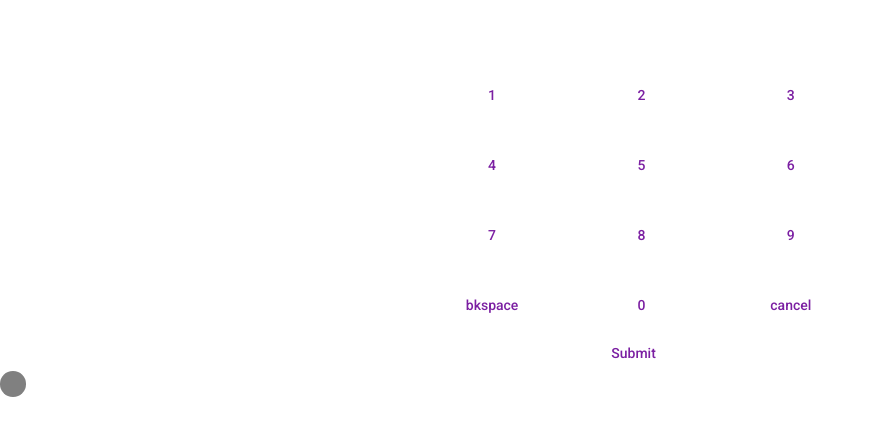
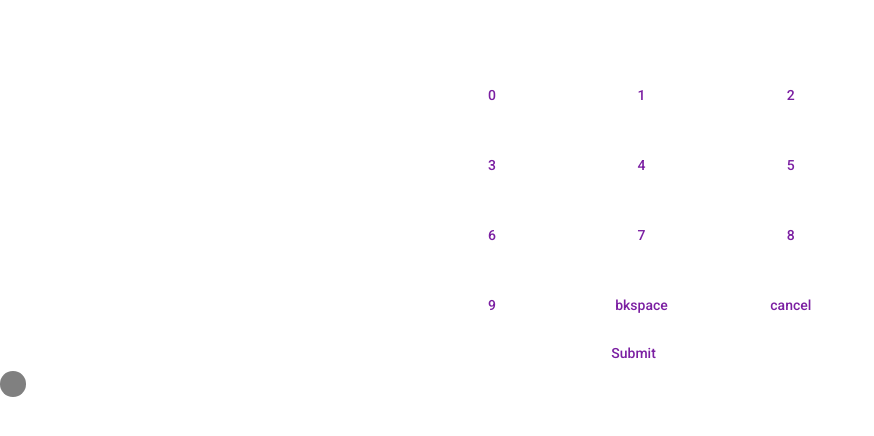
Before and after one commit to ltciro/Keypad_cssgrid, an Angular app: page / in a window 1280 px wide. Shown: the top 436 px of the page, without its empty margins (0-874 px from the left). Built offline with nearby package versions, Linux system fonts and the light colour scheme; no server answers.

Commit message:
chang eclick key

```diff
--- a/src/app/app.component.ts
+++ b/src/app/app.component.ts
@@ -1,7 +1,7 @@
 import { Component, OnInit } from '@angular/core';
 import { HttpClient } from '@angular/common/http';
 import { SocketService } from './socket.service'
-import { touchpadIds, alertIds, inputId } from './node-ids.model'
+import { touchpadIds, alertIds, inputId, submitId } from './node-ids.model'
 import { HOST } from './configServer'
 @Component({
   selector: 'app-root',
@@ -11,23 +11,14 @@ import { HOST } from './configServer'
 export class AppComponent {
   title = 'attendant';
   input = '';
-  keys = [
-    {value:'1'},{value:'2'},{value:'3'},
-    {value:'4'},{value:'5'},{value:'6'},
-    {value:'7'},{value:'8'},{value:'9'},
-    {value:'bkspace', icon:'back'},{value:'0'},{value:'cancel', icon:'delete'}
-  ];
-
-  constructor(private http: HttpClient, private socketService: SocketService) {}
-
-  valPressed(key){
-    this.http.get(HOST + 'send_input?nodeId='+touchpadIds[key]+'&user_input='+key).subscribe(data => {
-      console.log('hola Lau', data);
-    })
+  keys;
+  constructor(private http: HttpClient, private socketService: SocketService) {
+    this.keys = Object.entries(touchpadIds);
+    console.log(this.keys)
   }
 
   submit(){
-    const nodeSubmitId = touchpadIds['submit']
+    const nodeSubmitId = submitId
     this.http.get(HOST +'send_input?nodeId='+nodeSubmitId+'&user_input=submit').subscribe(data => {
       console.log('hola Lau submit', data);
     })
--- a/src/app/key/key.component.html
+++ b/src/app/key/key.component.html
@@ -1 +1 @@
-<button mat-button  color="primary" class="keyButton" (click)="keyPress(key.value)">{{key.value}}</button>
+<button mat-button  color="primary" class="keyButton" (click)="keyPress()">{{key[0]}}</button>
--- a/src/app/key/key.component.ts
+++ b/src/app/key/key.component.ts
@@ -1,6 +1,7 @@
 import { Component, OnInit, EventEmitter, Output, Input } from '@angular/core';
+import { HttpClient } from '@angular/common/http';
 import { Key } from "src/app/key/key.interface";
-
+import { HOST } from '../configServer'
 
 @Component({
   selector: 'app-key',
@@ -10,12 +11,18 @@ import { Key } from "src/app/key/key.interface";
 export class KeyComponent implements OnInit {
   @Input() key: Key ;
   @Output() valPressed = new EventEmitter<string>();
-  constructor() { }
+
+  constructor(private http: HttpClient) {
+
+   }
 
   ngOnInit() {
   }
-  keyPress(val){
-    this.valPressed.emit(val)
+
+  keyPress(){
+    this.http.get(HOST + 'send_input?nodeId='+this.key[1]+'&user_input='+this.key[0]).subscribe(data => {
+      console.log('hola Lau', data);
+    })
   }
 
 }
--- a/src/app/key/key.interface.ts
+++ b/src/app/key/key.interface.ts
@@ -1,4 +1,5 @@
 export interface Key {
+    id: string;
     value: string;
     icon?: string;
 }
--- a/src/app/node-ids.model.ts
+++ b/src/app/node-ids.model.ts
@@ -10,8 +10,7 @@ export const touchpadIds = {
   '9': '77b1695a.51b948',
   '0': 'ae4169a.c224398',
   'bkspace': '3d4cf4c0.87792c',
-  'cancel': 'b6b887d4.885fb8',
-  'submit': '12e91636.2c75ba'
+  'cancel': 'b6b887d4.885fb8'
 }
 export const alertIds = {
   'message': '90ade531.1a25f8'
@@ -21,3 +20,5 @@ export const status = {
   'fromTouchpad': '4ad78c0.ff18a74'
 }
 export const inputId = 'c36372ce.28bd5'
+
+export const submitId = '12e91636.2c75ba'
```
